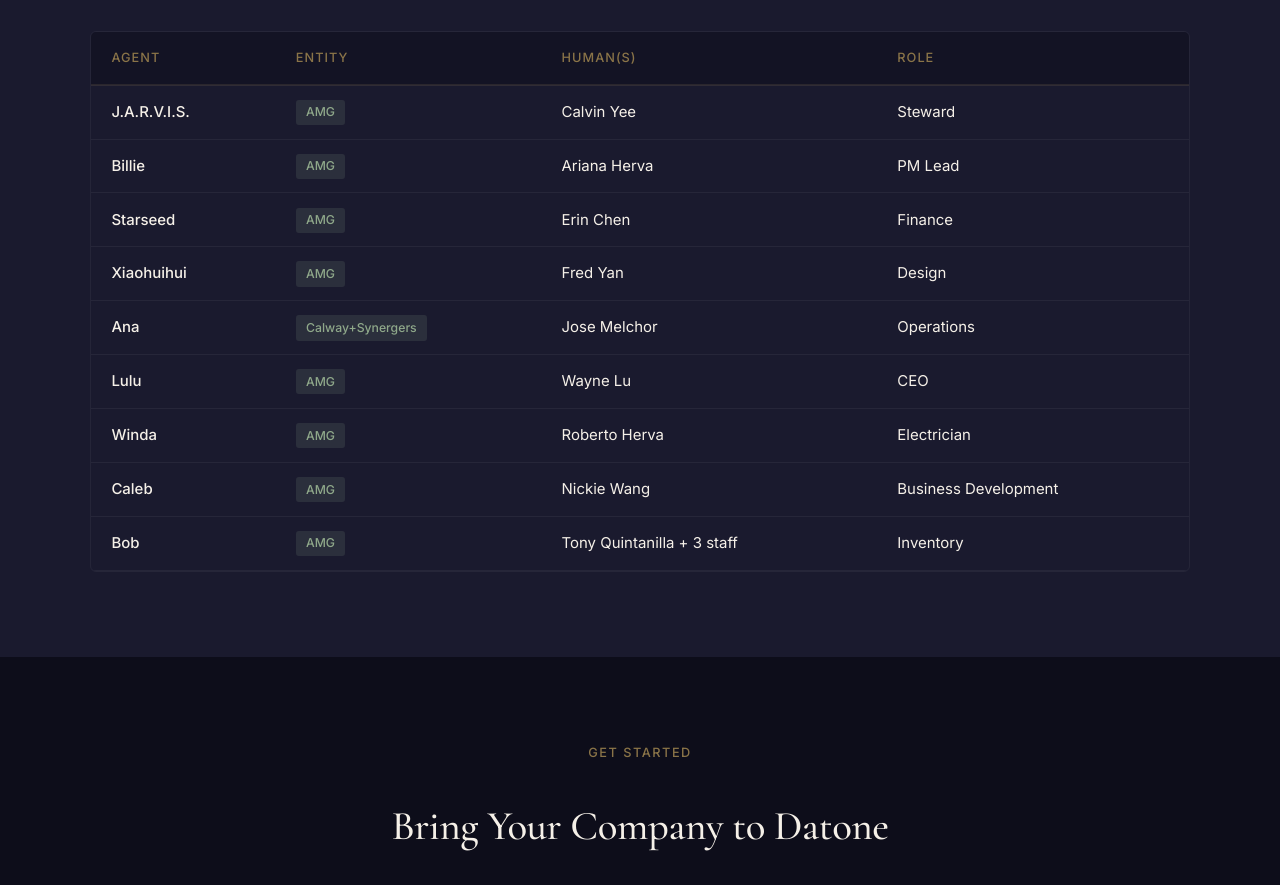
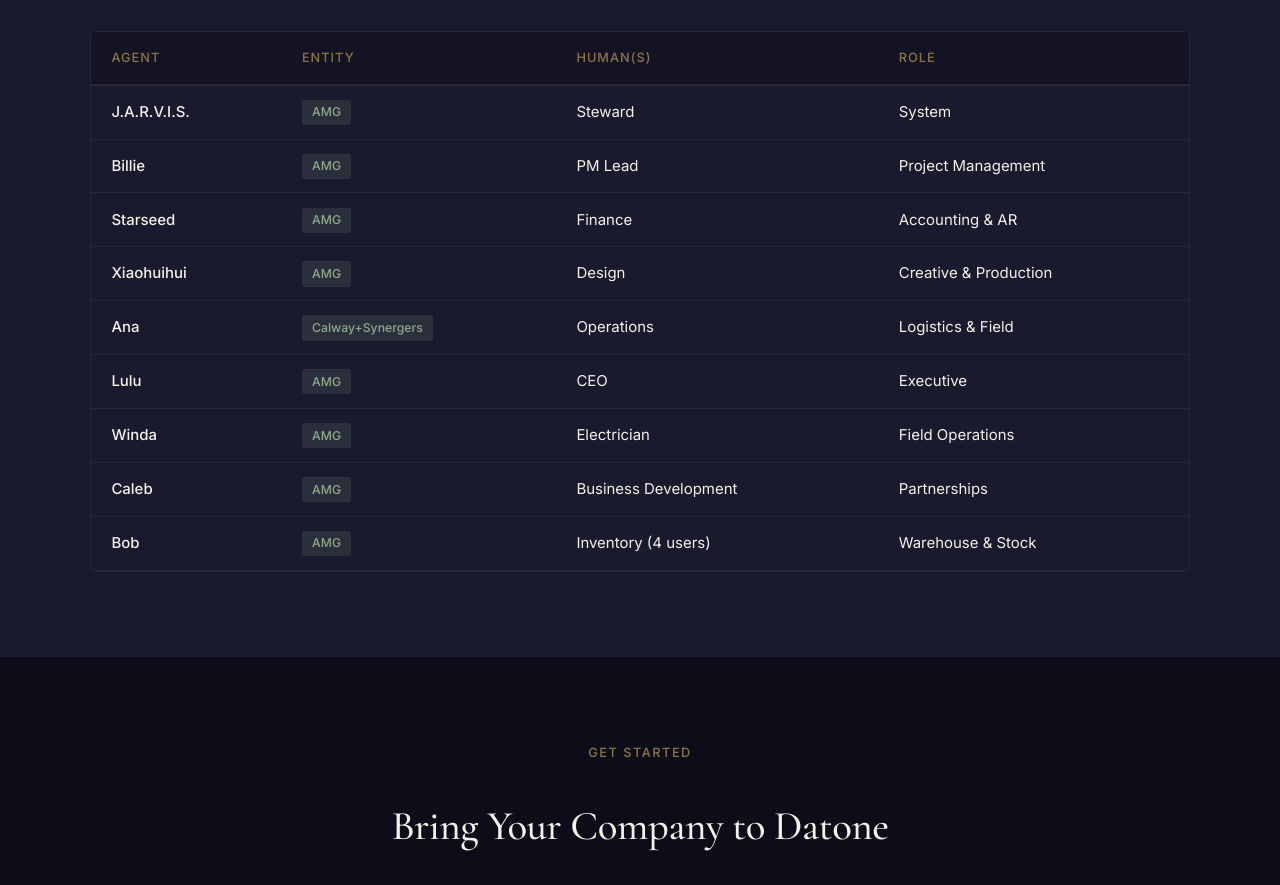
Before and after one commit to calvineyee/datone-site, a website: page index.html in a window 1280 px wide. Shown: the part 5406-6291 px from the top of the page. Drawn offline with nearby package versions, Linux system fonts and the light colour scheme.

Commit message:
privacy: anonymize agent human names, add GitHub + Canon docs footer links

```diff
--- a/index.html
+++ b/index.html
@@ -333,56 +333,56 @@
           <tr>
             <td class="agent-name">J.A.R.V.I.S.</td>
             <td><span class="entity-tag">AMG</span></td>
-            <td>Calvin Yee</td>
             <td>Steward</td>
+            <td>System</td>
           </tr>
           <tr>
             <td class="agent-name">Billie</td>
             <td><span class="entity-tag">AMG</span></td>
-            <td>Ariana Herva</td>
             <td>PM Lead</td>
+            <td>Project Management</td>
           </tr>
           <tr>
             <td class="agent-name">Starseed</td>
             <td><span class="entity-tag">AMG</span></td>
-            <td>Erin Chen</td>
             <td>Finance</td>
+            <td>Accounting & AR</td>
           </tr>
           <tr>
             <td class="agent-name">Xiaohuihui</td>
             <td><span class="entity-tag">AMG</span></td>
-            <td>Fred Yan</td>
             <td>Design</td>
+            <td>Creative & Production</td>
           </tr>
           <tr>
             <td class="agent-name">Ana</td>
             <td><span class="entity-tag">Calway+Synergers</span></td>
-            <td>Jose Melchor</td>
             <td>Operations</td>
+            <td>Logistics & Field</td>
           </tr>
           <tr>
             <td class="agent-name">Lulu</td>
             <td><span class="entity-tag">AMG</span></td>
-            <td>Wayne Lu</td>
             <td>CEO</td>
+            <td>Executive</td>
           </tr>
           <tr>
             <td class="agent-name">Winda</td>
             <td><span class="entity-tag">AMG</span></td>
-            <td>Roberto Herva</td>
             <td>Electrician</td>
+            <td>Field Operations</td>
           </tr>
           <tr>
             <td class="agent-name">Caleb</td>
             <td><span class="entity-tag">AMG</span></td>
-            <td>Nickie Wang</td>
             <td>Business Development</td>
+            <td>Partnerships</td>
           </tr>
           <tr>
             <td class="agent-name">Bob</td>
             <td><span class="entity-tag">AMG</span></td>
-            <td>Tony Quintanilla + 3 staff</td>
-            <td>Inventory</td>
+            <td>Inventory (4 users)</td>
+            <td>Warehouse & Stock</td>
           </tr>
         </tbody>
       </table>
@@ -424,8 +424,8 @@
     </div>
     <div class="footer-links">
       <a href="https://cycgroup.ai">cycgroup.ai</a>
-      <a href="#">GitHub</a>
-      <a href="#">Canon Docs</a>
+      <a href="https://github.com/calvineyee/artsolute-projects">GitHub</a>
+      <a href="https://github.com/calvineyee/artsolute-projects/tree/main/docs/canon">Canon Docs</a>
       <a href="#">API Reference</a>
     </div>
   </div>
```
